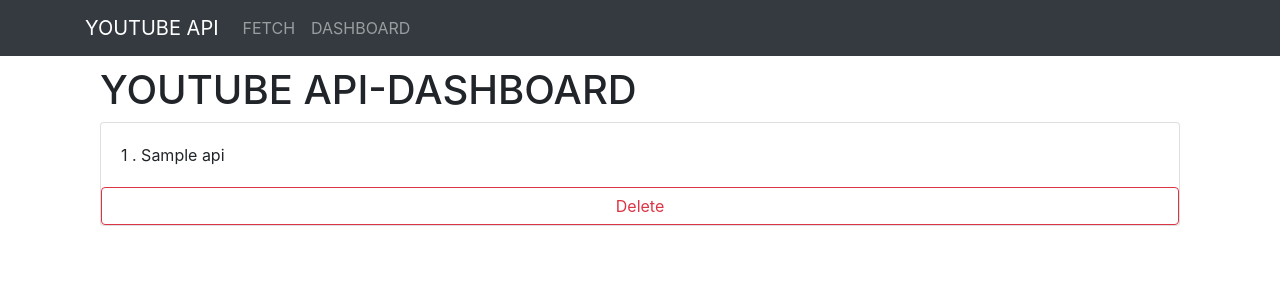
After one commit to samirpatil2000/famPayAssingment, a Django app: page /dashboard/ in a window 1280 px wide. The commit adds this page. Shown: the top 300 px of the page. Run offline with Django 3.2, Linux system fonts and the light colour scheme; tables that the repository leaves empty hold one stand-in row (values such as "Sample post"); some libraries are stand-ins or nearby versions.

Commit message:
dashboard added

```diff
--- a/templates/youtube/a_navbar.html
+++ b/templates/youtube/a_navbar.html
@@ -16,6 +16,11 @@
                   FETCH
               </a>
             </li>
+              <li class="nav-item">
+              <a href="{% url 'dashboard' %}" class="nav-link">
+                  DASHBOARD
+              </a>
+            </li>
           </ul>
 
         </div>
--- /dev/null
+++ b/templates/youtube/dashboard.html
@@ -0,0 +1,20 @@
+{% extends 'youtube/base.html' %}
+
+{% block title %}FAMPAY{% endblock %}
+{% load crispy_forms_tags %}
+
+{% block content %}
+    <div class="container">
+        <h1 style="margin-top:10px;alignment: center">YOUTUBE API-DASHBOARD</h1>
+        {% for obj in objects %}
+            <div class="card">
+              <div class="card-body">
+                  {{ forloop.counter }} .
+                {{ obj.name }}
+              </div>
+                <a href="{{ obj.get_delete_url }}" class="btn btn-outline-danger">Delete</a>
+            </div>
+            <br>
+        {% endfor %}
+    </div>
+{% endblock %}
--- a/templates/youtube/index.html
+++ b/templates/youtube/index.html
@@ -101,3 +101,9 @@
                     </button>
         </form>
 {% endcomment %}
+
+<div class="card">
+  <div class="card-body">
+    This is some text within a card body.
+  </div>
+</div>
--- a/youtube/models.py
+++ b/youtube/models.py
@@ -50,3 +50,5 @@
 
     def get_absolute_url(self):
         return reverse('detail',kwargs={'id':self.id})
+    def get_delete_url(self):
+        return reverse('delete',kwargs={'id':self.id})
--- a/youtube/urls.py
+++ b/youtube/urls.py
@@ -6,8 +6,10 @@
 
 urlpatterns = [
     path('',views.index,name='index'),
+    path('dashboard/',views.dashboard,name='dashboard'),
     path('fetch/',views.fetch_query,name='fetch-query'),
     path('video/<int:id>',views.detail,name='detail'),
+    path('delete_video/<int:id>',views.delete_API,name='delete'),
 
 
 ]
--- a/youtube/views.py
+++ b/youtube/views.py
@@ -149,6 +149,18 @@
     }
     return render(request,'youtube/detail.html',context)
 
+def dashboard(request):
+    context = {
+        'objects':API.objects.all()
+    }
+    return render(request,'youtube/dashboard.html',context)
+
+
+def delete_API(request,id):
+    obj=API.objects.get(id=id)
+    obj.delete()
+    return redirect('dashboard')
+
 dummy_response={
   "kind": "youtube#searchListResponse",
   "etag": "yFy6-Kk0uH8hf8Dna0lMSzIS0L0",
```
